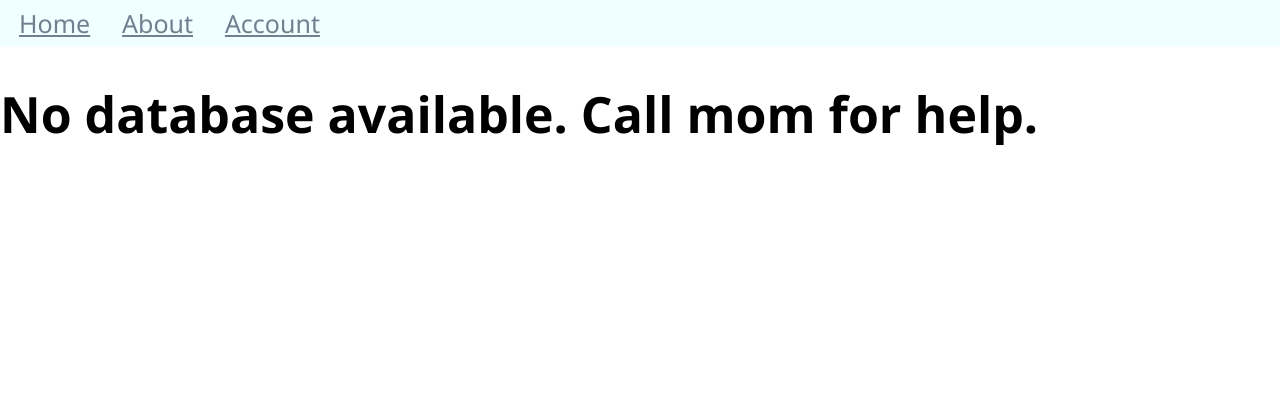
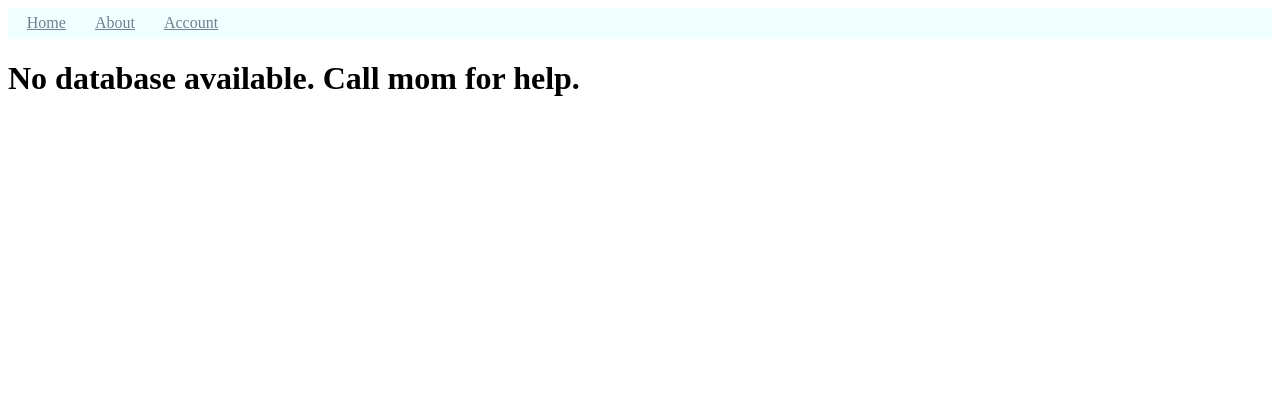
Before and after one commit to xfgt/money-monitor, a PHP site: page /noDB.php in a window 1280 px wide. Shown: the top 420 px of the page. Run offline with PHP 8.4, Linux system fonts and the light colour scheme.

Commit message:
remove inconsistencies

```diff
--- a/public/src/css/top_bottom-bars.css
+++ b/public/src/css/top_bottom-bars.css
@@ -1,8 +1,3 @@
-body{
-    margin: 0;
-    font-family: 'Segoe UI', Tahoma, Geneva, Verdana, sans-serif;
-    font-size: 25px;
-}
 .topBarClass{
     background-color:azure;
     overflow: hidden;
```
